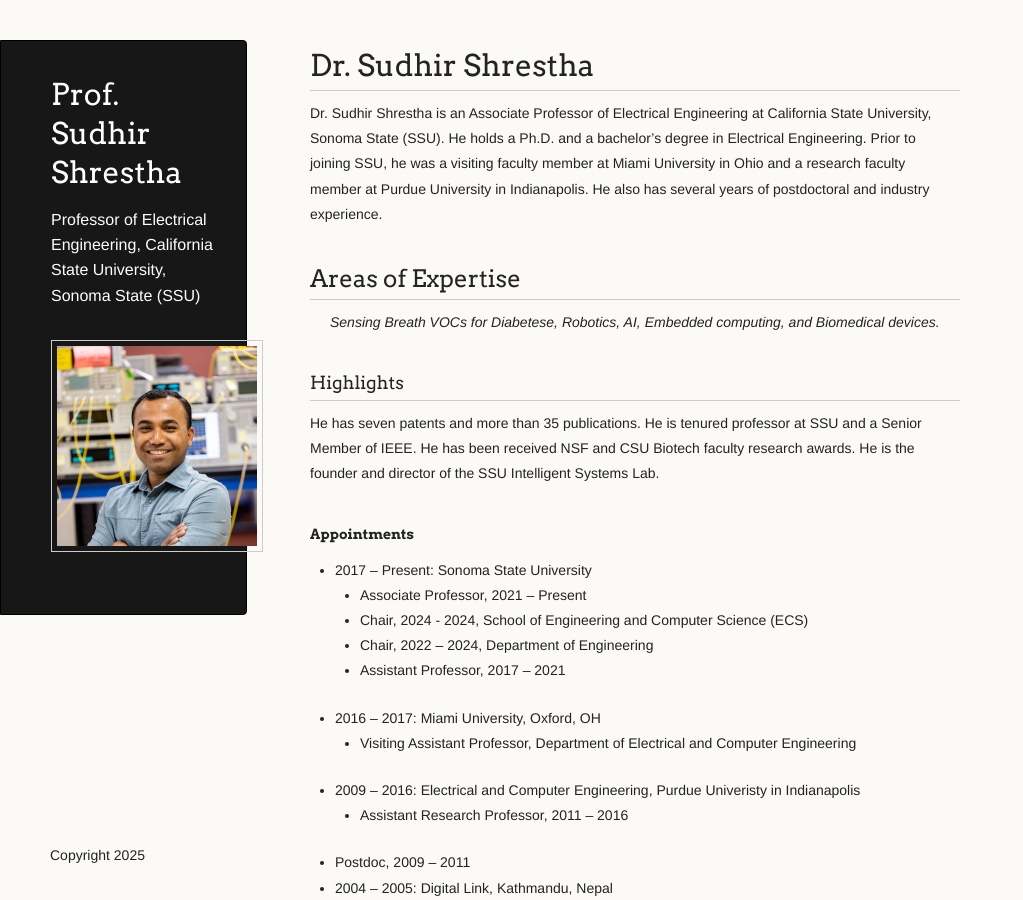
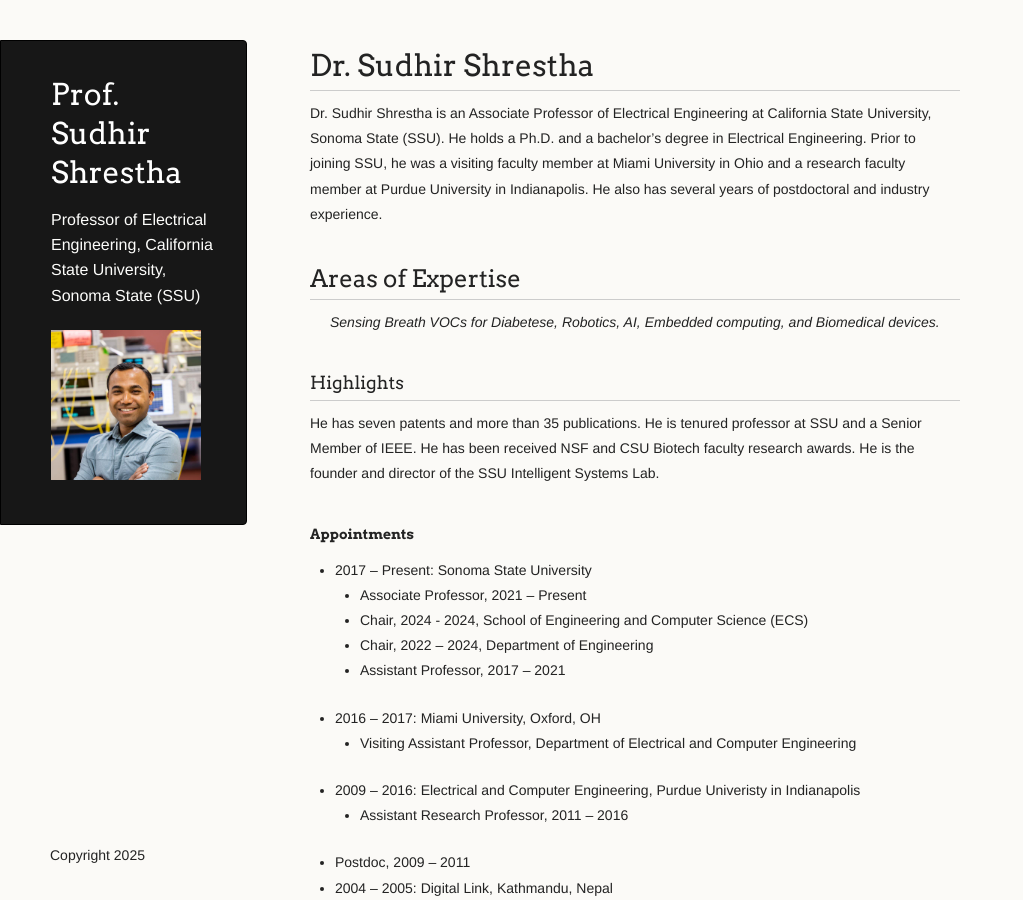
Before and after one commit to profshrestha/profshrestha.github.io, a Jekyll site: the page built from index.md, in a window 1280 px wide and 900 px high. Shown: the whole window, without its empty margins (0-1023 px from the left). Built offline with Jekyll 4.4.1, drawn with Linux system fonts in a browser that asks for light colours.

Commit message:
Update default.html

```diff
--- a/_layouts/default.html
+++ b/_layouts/default.html
@@ -20,8 +20,8 @@
       <header>
         <h1 class="header">{{ site.title | default: site.github.repository_name }}</h1>
         <p class="header">{{ site.description | default: site.github.project_tagline }}</p>
-<!--
-        <ul>
+        <p><img src="images/s_shresthabrennanspark_298.jpg" alt="Dr. Shrestha" style="width:150px;"></p>
+   <!--     <ul>
           {% if site.show_downloads %}
             <li class="download"><a class="buttons" href="{{ site.github.zip_url }}">Download ZIP</a></li>
             <li class="download"><a class="buttons" href="{{ site.github.tar_url }}">Download TAR</a></li>
@@ -39,8 +39,6 @@
           </ul>
         {% endif %}
         -->
-            <img src="images/s_shresthabrennanspark_298.jpg" alt="Dr. Shrestha" style="width:200px;">
-
       </header>
 
       <section>
```
